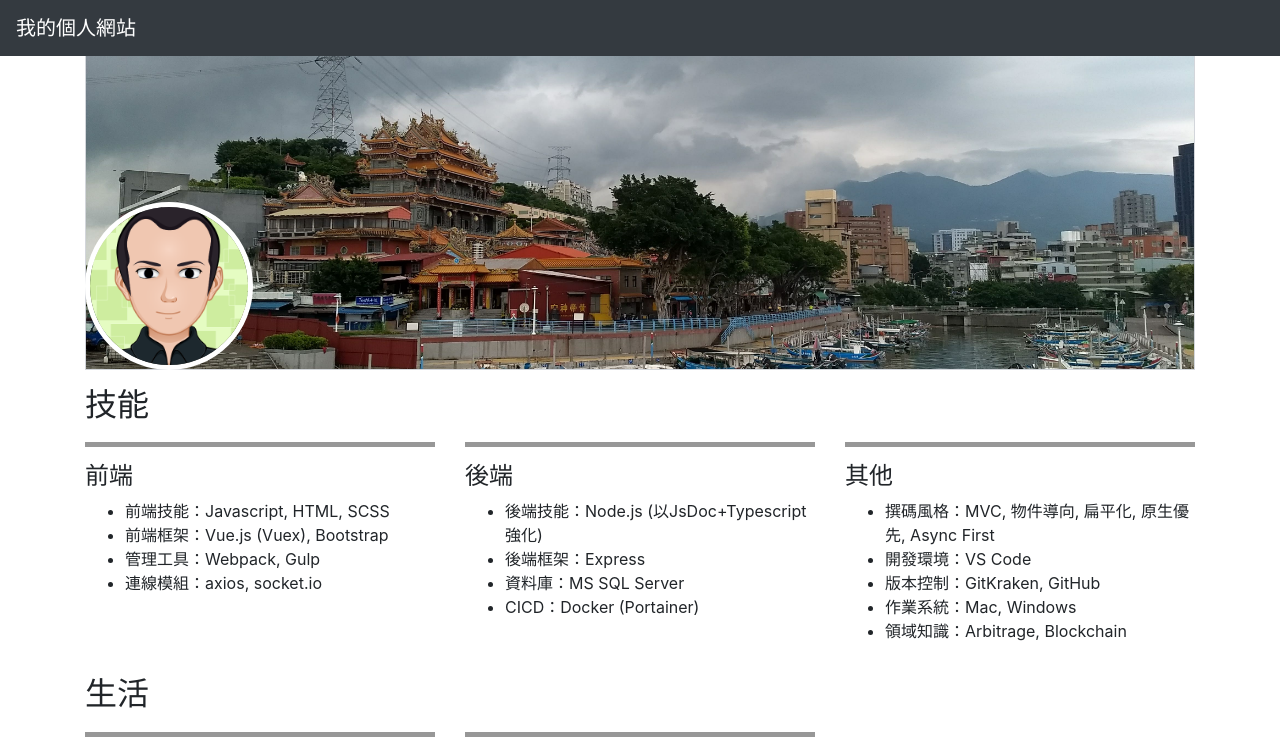
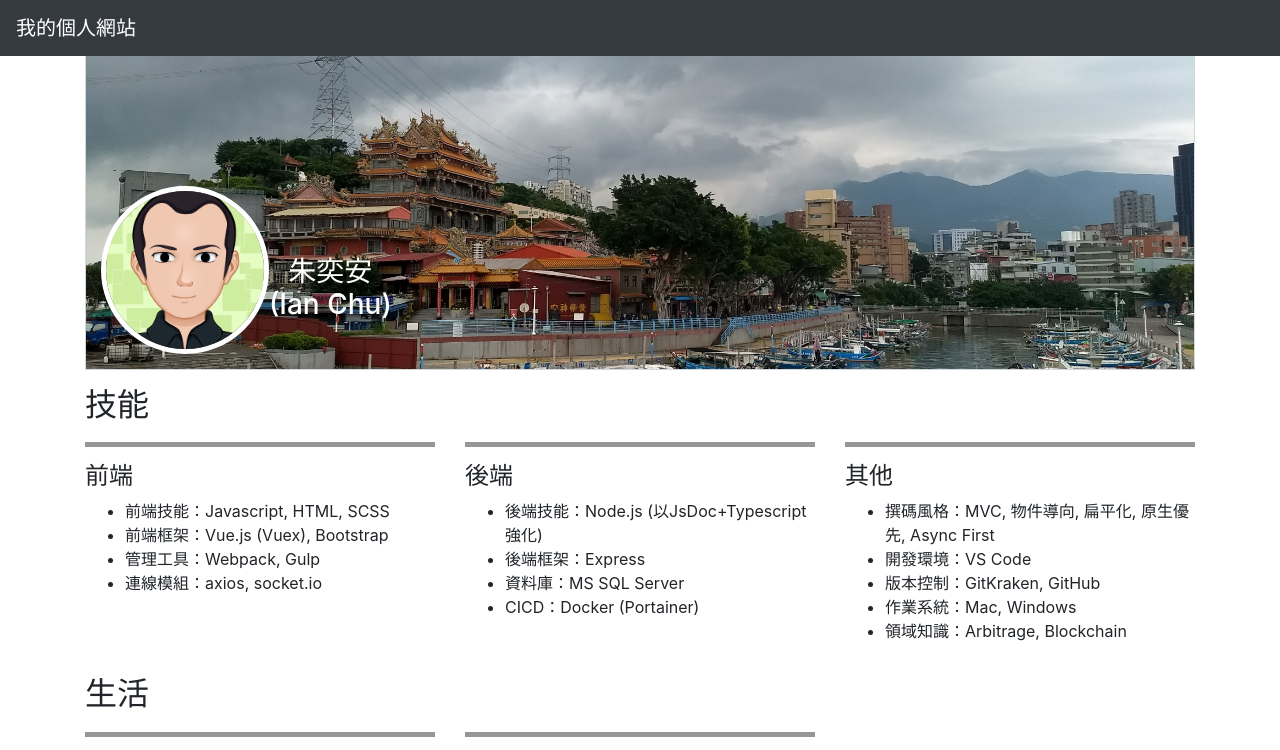
Before and after one commit to simon0406/pccu-vue-official, a Vue app: page / in a window 1280 px wide. Shown: the top 750 px of the page. Built offline with nearby package versions, Linux system fonts and the light colour scheme.

Commit message:
add header

```diff
--- a/src/App.vue
+++ b/src/App.vue
@@ -2,7 +2,7 @@
   <div id="app">
     <Navigation title="我的個人網站" />
     <div class="container">
-      <PageHeader :src="imageUrl">
+      <PageHeader :src="imageUrl" name_zh="朱奕安" name_en="(Ian Chu)">
         <img src="@/assets/myAvatar.png">
       </PageHeader>
       <Theme title="技能">
--- a/src/components/PageHeader.vue
+++ b/src/components/PageHeader.vue
@@ -7,13 +7,19 @@
     </div>
     <div class="portrait">
       <slot></slot>
+      <div class="portrait_nameGroup">
+        <h3 class="portraint_name">{{name_zh}}</h3>
+        <h3 class="portraint_name">{{name_en}}</h3>
+      </div>
     </div>
   </div>
 </template>
 <script>
 export default {
   props: {
-    src: String
+    src: String,
+    name_zh: String,
+    name_en: String
   }
 };
 </script>
@@ -28,13 +34,38 @@ export default {
     border: 1px solid #d3d6db;
   }
   .portrait {
+    // width: 168px;
     position: absolute;
-    bottom: 0;
+    bottom: 1rem;
+    left: 0;
+    right: 0;
+    margin: 0 auto;
     width: 168px;
-    > * {
+    @media screen and (min-width: 768px) {
+      display: flex;
+      margin: 0 1rem;
+      width: unset;
+    }
+    > img {
       border-radius: 50%;
       max-width: 100%;
       border: 5px solid white;
+      width: 168px;
+      height: 168px;
+    }
+    .portrait_nameGroup {
+      color: white;
+      display: flex;
+      flex-direction: column;
+      @media screen and (min-width: 768px) {
+        padding-bottom: 2rem;
+      }
+    }
+    .portraint_name {
+      margin: 0 auto;
+      &:first-child {
+        margin-top: auto;
+      }
     }
   }
 }
```
